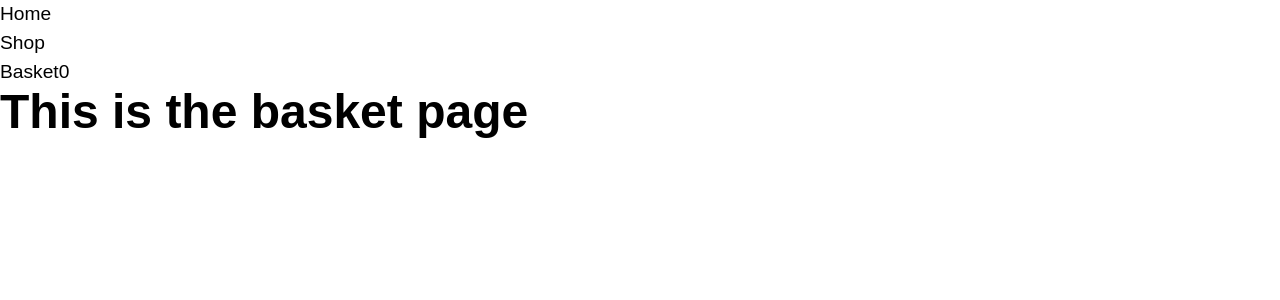
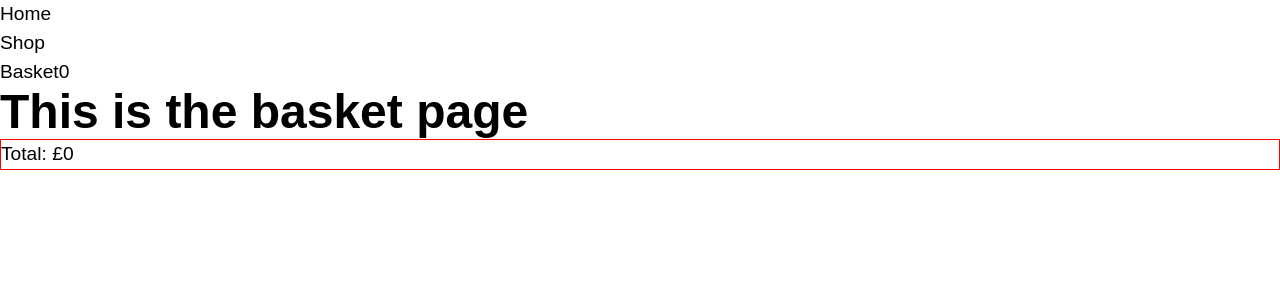
Before and after one commit to bendee48/shopping-cart, a React (Vite) app: page /basket in a window 1280 px wide. Shown: the top 300 px of the page. Built offline with nearby package versions, Linux system fonts and the light colour scheme.

Commit message:
Adding rudimentary styling to the basket page
- Adding some base styling modules for the basket and basket card
- Adding a total to the basket

```diff
--- a/src/components/Basket.jsx
+++ b/src/components/Basket.jsx
@@ -1,12 +1,22 @@
 import { useOutletContext } from "react-router-dom";
 import BasketCard from "./BasketCard";
+import styles from "./Basket.module.css"
 
 function Basket() {
   const { basket } = useOutletContext()
-  console.log(basket)
+  const basketTotal = calcTotal()
+
+  function calcTotal() {
+    console.log(basket)
+    return basket.reduce((sum, prod) => {
+      return sum += prod.quantity * prod.price;
+    }, 0)
+  }
+
   return (
-    <div>
+    <div className={styles.basket}>
       { basket.map(product => <BasketCard key={product.id} product={product} />) }
+      <div className={styles.basket_total}>Total: £{basketTotal}</div>
     </div>
   )
 }
--- /dev/null
+++ b/src/components/Basket.module.css
@@ -0,0 +1,3 @@
+.basket {
+  border: 1px solid red;
+}
--- a/src/components/BasketCard.jsx
+++ b/src/components/BasketCard.jsx
@@ -1,8 +1,10 @@
+import styles from "./BasketCard.module.css"
+
 function BasketCard({product}) {
   return (
-    <div>
-      <img className={''} src={product.image} alt={product.title} />
-      <h2 className={''}>{product.title}</h2>
+    <div className={styles.basket_card}>
+      <img className={styles.product_image} src={product.image} alt={product.title} />
+      <h2 className={styles.product_title}>{product.title}</h2>
       <p>{product.quantity} item{product.quantity > 1 ? 's' : ''}</p>
       <p>Total: £{product.quantity * product.price}</p>
     </div>
--- /dev/null
+++ b/src/components/BasketCard.module.css
@@ -0,0 +1,14 @@
+.basket_card {
+  display: flex;
+  gap: 1em;
+  border: 1px solid blue;
+}
+
+.product_image {
+  width: 100px;
+  margin-right: auto;
+}
+
+.product_title {
+  font-size: 1rem;
+}
```
